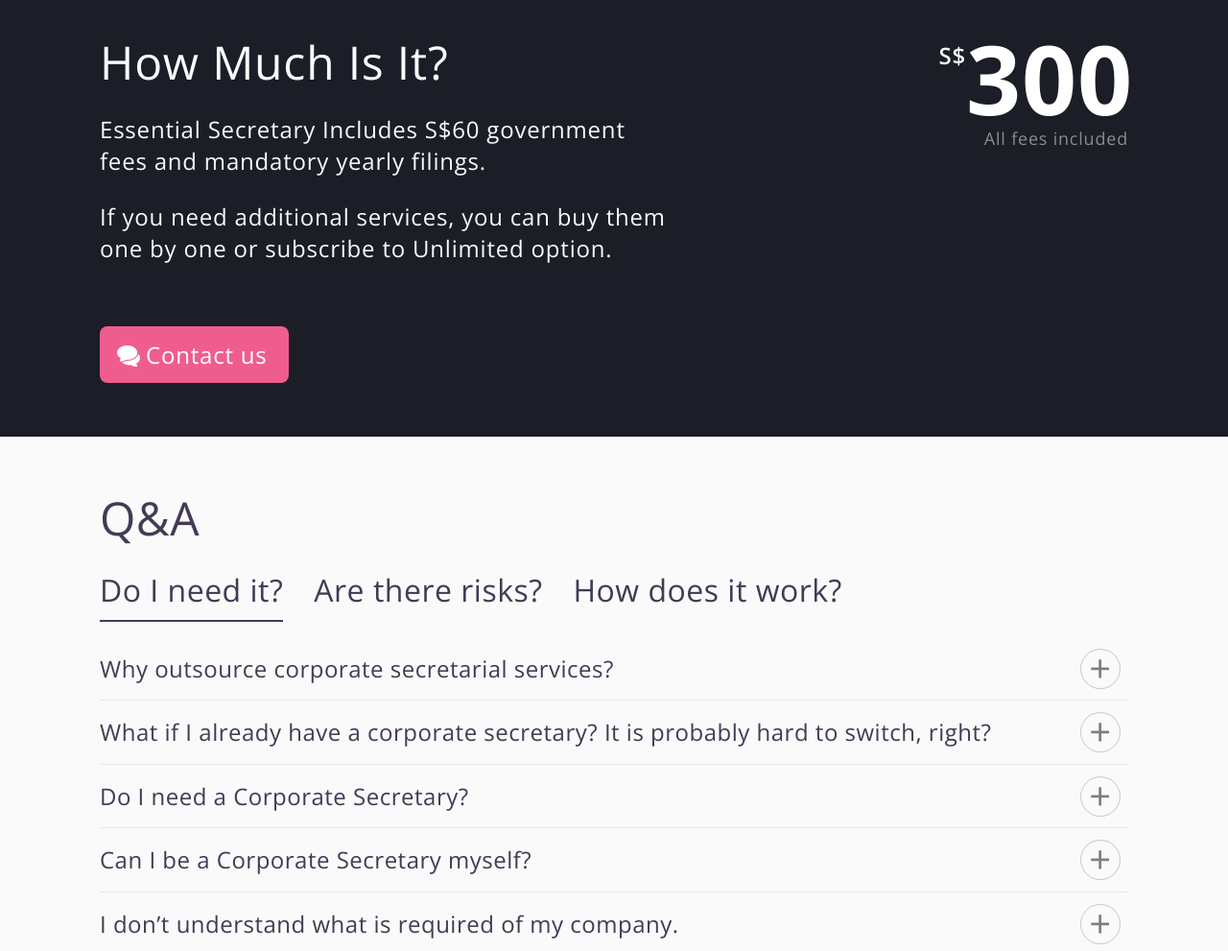
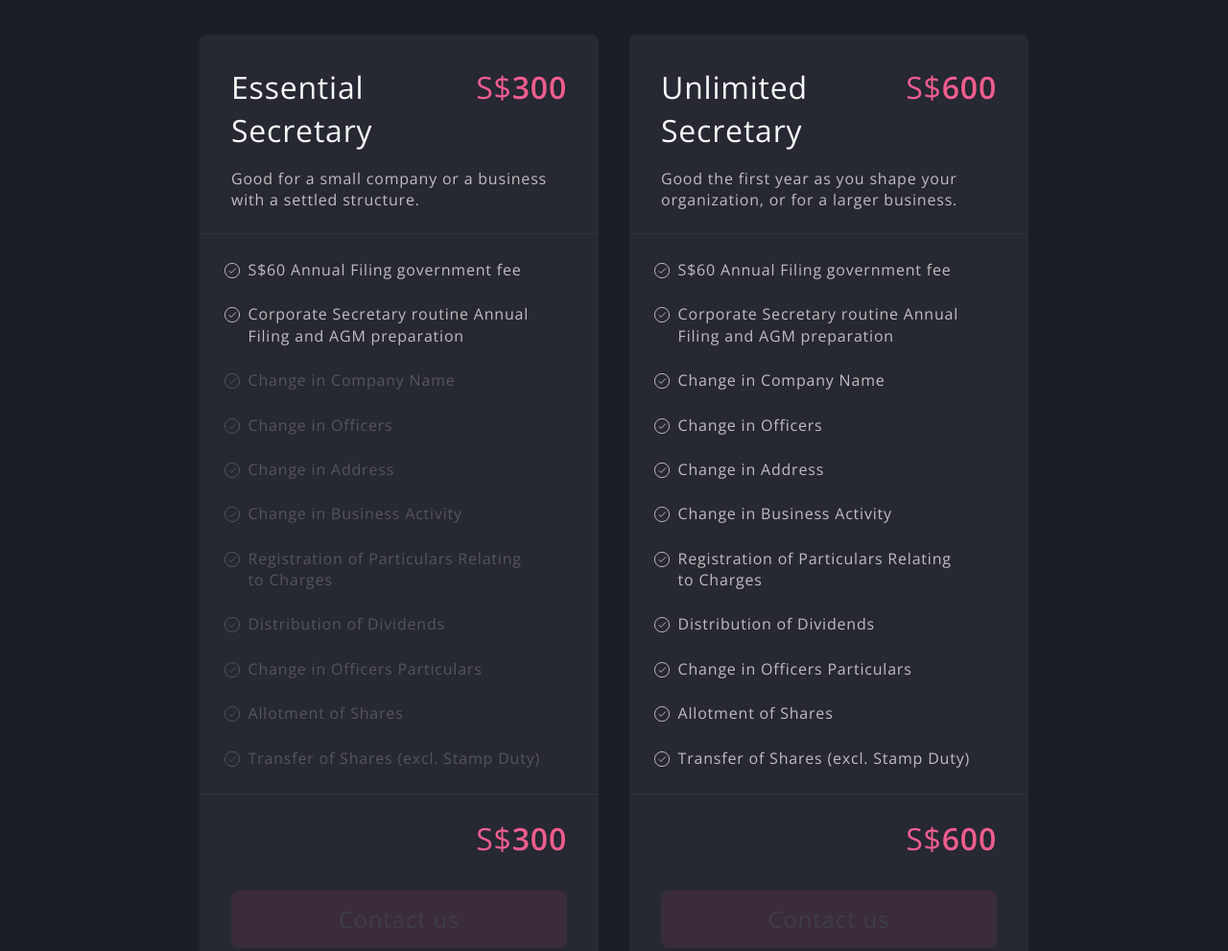
Before and after one commit to EVERYDAYHERO2000/osome-secretary, a website: page index.html in a window 1280 px wide. Shown: the part 660-1651 px from the top of the page at 96% size. Drawn offline with nearby package versions, Linux system fonts and the light colour scheme.

Commit message:
New design

```diff
--- /dev/null
+++ b/assets/css/cards.scss
@@ -0,0 +1,122 @@
+.cards {
+  display: flex;
+  justify-content: center;
+  margin: -1rem 0;
+
+  @media screen and (max-width: 500px) {
+    overflow-x: scroll;
+    margin: 0 -1rem;
+    padding: 0 1rem;
+    justify-content: flex-start;
+  }
+
+}
+
+.card {
+  flex-basis: 350px;
+  margin: 1rem;
+  padding: 2rem;
+  transition: all .2s ease;
+  border-radius: 8px;
+  background-color: rgba(255,255,255,0.05);
+  border: 1px solid rgba(255,255,255,.01);
+
+  @media screen and (max-width: 500px) {
+    flex-basis: 80vw;
+    padding: 1rem;
+    margin: .5rem;
+  }
+
+}
+
+.card-header {
+  display:flex;
+  align-items: baseline;
+}
+
+.card .description {
+  font-size: 16px;
+  color: rgba(255,255,255,0.7);
+}
+
+.card:hover {
+  background-color: rgba(255,255,255,0.1);
+  transition: all .2s ease;
+}
+
+.compare-list {
+  font-size: 16px;
+  list-style: none;
+  margin: 1.5rem -2rem;
+  padding: .1rem 3.1rem;
+  color: rgba(255,255,255,0.7);
+  border-top: 1px solid rgba(255,255,255,.05);
+  border-bottom: 1px solid rgba(255,255,255,.05);
+
+  @media screen and (max-width: 500px) {
+    margin: 1.5rem -1rem;
+    padding: .1rem 2.1rem;
+  }
+
+}
+
+.compare-list li {
+  margin : 1.5rem 0;
+  position: relative;
+
+  @media screen and (max-width: 500px) {
+    max-width: 200px;
+  }
+}
+
+.compare-list li.exclude {
+  opacity: .3;
+}
+
+.compare-list li:before {
+  content: '';
+    background: url(../../assets/img/list-item-s.svg);
+    background-size: cover;
+    width: 16px;
+    height: 16px;
+    position: absolute;
+    top: 0;
+    left: 0;
+    transform: translate(-25px,4px);
+}
+
+.card h3 {
+  margin: 0;
+}
+
+.card .btn-group {
+  margin-top: 2rem;
+}
+
+.card .btn {
+  width: 100%;
+  opacity: 0.1;
+  text-align: center;
+  padding: .8rem 1.4rem;
+
+  @media screen and (max-width: 500px) {
+    opacity: 1;
+  }
+
+}
+
+.card .btn:before {
+  content:none;
+}
+
+.card:hover .btn {
+  width: 100%;
+  opacity: 1;
+}
+
+.card-footer {
+  display: flex;
+  justify-content: flex-end;
+  padding: 0rem 2rem 0;
+  margin: 1.5rem -2rem 0;
+}
--- a/assets/css/page.scss
+++ b/assets/css/page.scss
@@ -113,6 +113,11 @@ h2 {
 
 }
 
+h3 {
+  font-size: 32px;
+  font-weight: 200;
+}
+
 h4 {
   font-weight: 300;
   text-transform: uppercase;
@@ -201,9 +206,9 @@ p {
 }
 
 #cover_1 {
-  background-image: url(../../assets/img/cover_4.png);
+  background-image: url(../../assets/img/cover_2.png);
   background-color: #f3f3f3;
-  background-position: center bottom -20px;
+  background-position: center top;
   background-repeat: no-repeat;
   background-size: auto 90%;
   height: 80vh;
@@ -211,6 +216,7 @@ p {
   max-height: 80vh;
   //animation: start 2s 1s ease alternate forwards;
   transition: all .2s;
+  background-attachment: fixed;
 
   @media screen and (max-width: 1024px) {
     background-position: center bottom -50px;
@@ -224,31 +230,31 @@ p {
     height: 65vh;
     min-height: 660px;
     max-height: 65vh;
-    animation: none;
-    background-position: left 95% bottom;
-    background-size: 311%;
+    background-position: left 105% bottom;
+    background-size: 165%;
+    background-attachment: scroll;
   }
 }
 
 
 
-.mobile #cover_1 {
-  background-image: url(../../assets/img/cover_4_mobile.png);
-}
+
 
 
 
 #cover_2 {
   background-color: #F3F3F3;
   background-image: url(../../assets/img/cover_2.png);
-  background-position: right bottom;
+  background-position: center bottom;
   background-repeat: no-repeat;
-  background-size: contain;
+  background-size: auto 90%;
+  background-attachment: fixed;
 
   @media screen and (max-width: 500px) {
     height: 640px;
     background-position: right 6% bottom;
     background-size: 200%;
+    background-attachment: scroll;
   }
 
 }
--- a/assets/css/price.scss
+++ b/assets/css/price.scss
@@ -45,3 +45,14 @@
   display: flex;
   align-items: flex-end;
 }
+
+.price-s {
+  white-space: nowrap;
+  word-break: keep-all;
+  font-size: 32px;
+  color: #ef5d8f;
+}
+
+.price-s span {
+  font-weight: 600;
+}
--- a/assets/css/promo.scss
+++ b/assets/css/promo.scss
@@ -139,6 +139,11 @@
 
 .mobile .main-header {
   text-align:center;
+  height: 520px;
+  display: flex;
+  flex-direction: column;
+  justify-content: space-between;
+
 }
 
 .mobile h1 {
--- a/assets/js/btn.js
+++ b/assets/js/btn.js
@@ -9,23 +9,13 @@ $(function(){
   });
 
   function detectBtnPos(){
-    var $pos_1 = $('#pos_1');
-    var $pos_2 = $('#pos_2');
     var $pos_3 = $('#pos_3');
     var $pos_4 = $('#pos_4');
     var $pos_3_contain_1 = $('#pos_3_contain_1');
     var $pos_3_contain_2 = $('#pos_3_contain_2');
 
 
-    if ( $pos_2[0].getBoundingClientRect().top < $(window).outerHeight() ){
-      $pos_1.addClass('btn_hidden');
-      $pos_2.removeClass('btn_hidden');
 
-    } else {
-      $pos_1.removeClass('btn_hidden');
-      $pos_2.addClass('btn_hidden');
-
-    }
 
     if ( $pos_3[0].getBoundingClientRect().top < $(window).outerHeight() + 50  ) {
 
--- a/assets/js/onmobile.js
+++ b/assets/js/onmobile.js
@@ -5,8 +5,10 @@ $(function(){
   if ( $('body').is('.mobile') ){
 
 
-    $('.main-header').html(`<h1>Paperless<br>Corporate Secretary</h1>
-<p>Your&nbsp;documents done&nbsp;right, online,<br>and&nbsp;on&nbsp;time</p>`);
+    $('.main-header').html(`<div><h1>Paperless<br>Corporate Secretary</h1>
+<p>Your&nbsp;documents done&nbsp;right, online,<br>and&nbsp;on&nbsp;time</p></div><div class="btn-group">
+                  <a href="https://my.osome.com/?start=secretary&branch=SG" class="btn" id="pos_1">Contact us</a>
+                </div>`);
 
 
     $('.offer-mobile').append( $('.offer-price').remove().clone() );
--- a/index.html
+++ b/index.html
@@ -3,8 +3,9 @@
 
 <head>
   <title>Corporate secretarial services online in Singapore</title>
-  <link rel="stylesheet" href="dist/css/main.css?v=3" />
+  <link rel="stylesheet" href="dist/css/main.css?v=5" />
   <meta charset="utf-8">
+  <meta name="robots" content="noindex">
   <meta name="viewport" content="width=device-width, initial-scale=1.0, maximum-scale=1.0, user-scalable=no">
   <link href="https://fonts.googleapis.com/css?family=Open+Sans:300,400,600,700,800&display=swap" rel="stylesheet">
   <meta property="og:image" content="assets/covers/sg-home.png">
@@ -38,42 +39,81 @@
                 </svg>
                 <div class="logo__online"></div>
                 </div></div>
-              <div class="main-header"><h1><strong>Paperless Corporate Secretary</strong>
-                Your&nbsp;documents done&nbsp;right,<br>
-                online,&nbsp;and&nbsp;on&nbsp;time</h1>
+              <div class="main-header">
+                <h2><strong>Paperless<br>Corporate Secretary</strong></h2>
+                <p class="text_m">Your&nbsp;documents done&nbsp;right,<br>online,&nbsp;and&nbsp;on&nbsp;time</p>
+                <div class="btn-group">
+                  <a href="https://my.osome.com/?start=secretary&branch=SG" class="btn" >Contact us</a>
+                </div>
               </div>
-            </div>
-            <div class="btn-group">
-              <a href="https://my.osome.com/?start=secretary&branch=SG" class="btn" id="pos_1">Contact us</a>
             </div>
           </div>
         </div>
       </div>
-      <div class="screen__part-auto dark-back section">
+      <div class="screen__part-auto dark-back section text-center">
         <div class="outer max-size">
-          <div class="inner h-flex">
-            <div class="offer-description">
-              <div class="flex-for-mobile">
-                <div><h2>How Much&nbsp;Is&nbsp;It?</h2></div>
-                <div class="offer-mobile"></div>
+          <div class="inner">
+
+            <!--<div class="content_center">
+                <h2 style="margin-top: -1.5rem;">How Much Is It?</h2>
+            </div>-->
+            <div class="cards">
+            <div class="card">
+              <div class="card-header">
+                <div>
+                  <h3>Essential Secretary</h3>
+                </div>
+                <div class="price-s">S$<span>300</span></div>
               </div>
-              <p>Essential Secretary Includes S$60 government fees and mandatory yearly filings.</p>
-              <p>If you need additional services, you can buy them one by one or subscribe to Unlimited option.</p>
-
+              <p class="description">Good for a small company or a business with a settled structure.</p>
+              <ul class="compare-list">
+                <li>S$60 Annual Filing government fee</li>
+                <li>Corporate Secretary routine Annual Filing and&nbsp;AGM&nbsp;preparation</li>
+                <li class="exclude">Change in Company Name</li>
+                <li class="exclude">Change in Officers</li>
+                <li class="exclude">Change in Address</li>
+                <li class="exclude">Change in Business Activity</li>
+                <li class="exclude">Registration of Particulars Relating to&nbsp;Charges</li>
+                <li class="exclude">Distribution of Dividends</li>
+                <li class="exclude">Change in Officers Particulars</li>
+                <li class="exclude">Allotment of Shares</li>
+                <li class="exclude">Transfer of Shares (excl. Stamp Duty)</li>
+              </ul>
+              <div class="card-footer">
+               <div class="price-s">S$<span>300</span></div>
+              </div>
               <div class="btn-group">
-                <a href="https://my.osome.com/?start=secretary&branch=SG" class="btn btn_hidden" id="pos_2">Contact us</a>
+                  <a href="https://my.osome.com/?start=secretary&branch=SG" class="btn">Contact us</a>
               </div>
             </div>
-            <div class="offer-price">
-              <div class="price">
-                <div class="price__cost">
-                  <div class="price__currency">
-                    <div class="price__unit">S$</div>
-                  </div>
-                  <div class="price__price">300</div>
+            <div class="card">
+              <div class="card-header">
+                <div>
+                  <h3>Unlimited Secretary</h3>
                 </div>
-                <div class="price__description">All fees included</div>
+                <div class="price-s">S$<span>600</span></div>
               </div>
+              <p class="description">Good the first year as you shape your organization, or for a larger business.</p>
+              <ul class="compare-list">
+                <li>S$60 Annual Filing government fee</li>
+                <li>Corporate Secretary routine Annual Filing and&nbsp;AGM&nbsp;preparation</li>
+                <li>Change in Company Name</li>
+                <li>Change in Officers</li>
+                <li>Change in Address</li>
+                <li>Change in Business Activity</li>
+                <li>Registration of Particulars Relating to&nbsp;Charges</li>
+                <li>Distribution of Dividends</li>
+                <li>Change in Officers Particulars</li>
+                <li>Allotment of Shares</li>
+                <li>Transfer of Shares (excl. Stamp Duty)</li>
+              </ul>
+              <div class="card-footer">
+               <div class="price-s">S$<span>600</span></div>
+              </div>
+              <div class="btn-group">
+                  <a href="https://my.osome.com/?start=secretary&branch=SG" class="btn">Contact us</a>
+              </div>
+            </div>
             </div>
           </div>
         </div>
@@ -738,8 +778,8 @@
     </div>
 
   </div>
-  <script src="assets/libs/jquery.js?v=3"></script>
-  <script src="dist/js/main.js?v=3"></script>
+  <script src="assets/libs/jquery.js?v=5"></script>
+  <script src="dist/js/main.js?v=5"></script>
 
 </body>
 
```
Also changed, not shown: assets/img/list-item-s.svg (added), dist/css/main.css, dist/js/main.js, 2 other files.
